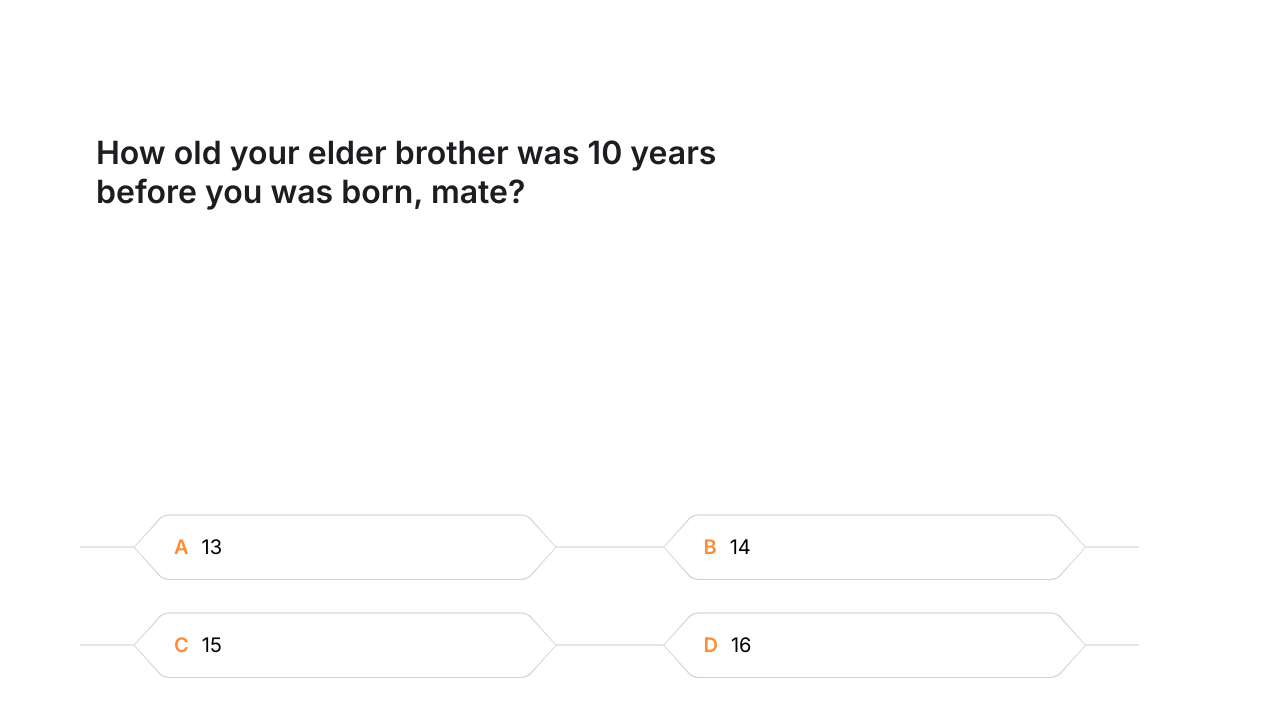
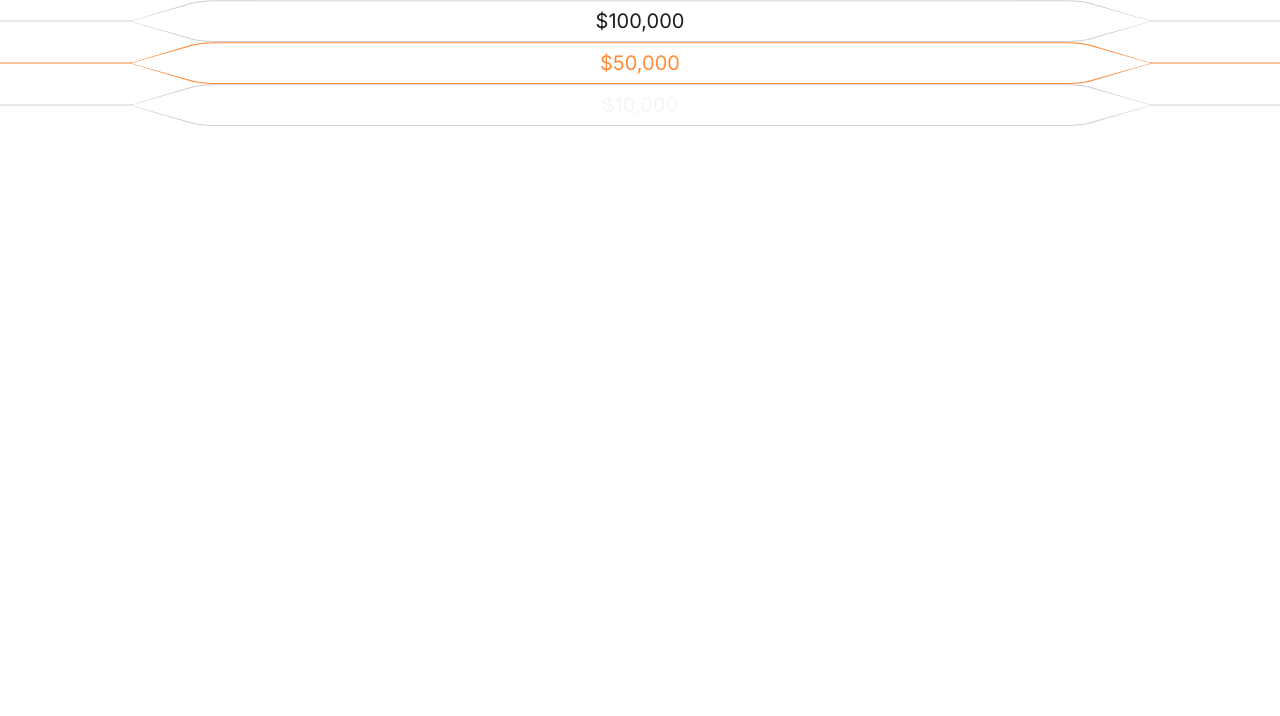
Before and after one commit to slavanosatskyi/millionaire, a React (Create React App) app: page / in a window 1280 px wide. Shown: the top 716 px of the page. Built offline with nearby package versions, Linux system fonts and the light colour scheme.

Commit message:
adds MenuItem component

```diff
--- a/src/App.tsx
+++ b/src/App.tsx
@@ -1,8 +1,13 @@
-import Question from 'features/game/components/Question/Question';
+import MenuItem from 'features/game/components/MenuItem/MenuItem';
+import { QuestionStatus } from 'types';
 
 function App() {
   return (
-    <Question />
+    <>
+      <MenuItem value="$100,000" status={QuestionStatus.NOT_STARTED} />
+      <MenuItem value="$50,000" status={QuestionStatus.ACTIVE} />
+      <MenuItem value="$10,000" status={QuestionStatus.ANSWERED} />
+    </>
   );
 }
 
--- /dev/null
+++ b/src/features/game/components/MenuItem/MenuItem.scss
@@ -0,0 +1,33 @@
+@import "../../../../styles/mixins";
+@import "../../../../styles/variables";
+
+
+.menu-item {
+    &__border {
+        background-color: $black40;
+
+        &--active {
+            background-color: $orange;
+        }
+    }
+
+    &__content {
+        font-size: 14px;
+        text-align: center;
+        padding-top: 8px;
+        padding-bottom: 8px;
+        background-color: $white;
+
+        @include desktop {
+            font-size: 20px;
+        }
+
+        &--active {
+            color: $orange;
+        }
+
+        &--answered {
+            color: $black5;
+        }
+    }
+}
--- /dev/null
+++ b/src/features/game/components/MenuItem/MenuItem.tsx
@@ -0,0 +1,27 @@
+import classnames from 'classnames';
+import { CandyShape } from 'common/components';
+import { QuestionStatus } from 'types';
+import './MenuItem.scss';
+
+interface MenuItemProps {
+  value: string;
+  status: QuestionStatus;
+}
+
+function MenuItem({ value, status }: MenuItemProps) {
+  return (
+    <CandyShape
+      borderClass={classnames('menu-item__border', {
+        'menu-item__border--active': status === QuestionStatus.ACTIVE,
+      })}
+      contentClass={classnames('menu-item__content', {
+        'menu-item__content--active': status === QuestionStatus.ACTIVE,
+        'menu-item__content--answered': status === QuestionStatus.ANSWERED,
+      })}
+    >
+      {value}
+    </CandyShape>
+  );
+}
+
+export default MenuItem;
--- a/src/index.scss
+++ b/src/index.scss
@@ -12,6 +12,7 @@ button {
   background: none;
   border: none;
   font-family: inherit;
+  color: inherit;
 }
 
 p,
--- a/src/types.ts
+++ b/src/types.ts
@@ -3,6 +3,12 @@ export enum OptionStatus {
   SELECTED,
   WRONG,
   CORRECT,
+}
+
+export enum QuestionStatus {
+  NOT_STARTED,
+  ACTIVE,
+  ANSWERED,
 }
 
 export type Option = {
```
